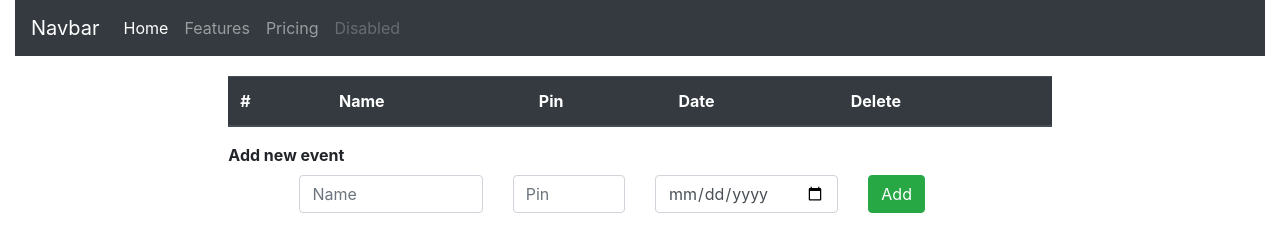
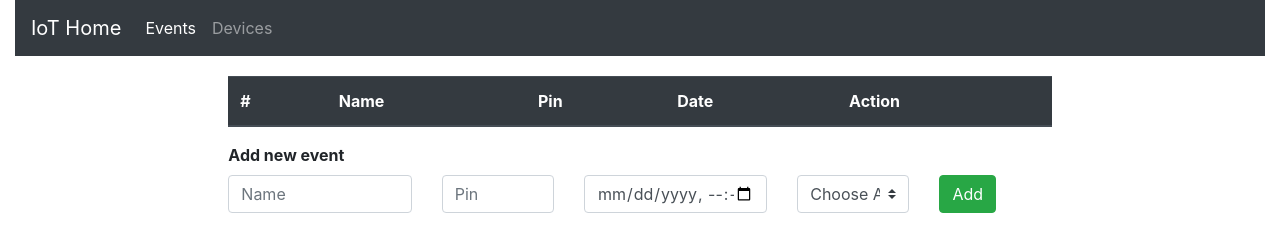
Before and after one commit to Patryk-Zygmunt/ESP8266-IoT, a website: page XP-Mock/index.html in a window 1280 px wide. Drawn offline with nearby package versions, Linux system fonts and the light colour scheme.

Commit message:
actions and responsive fix

```diff
--- a/XP-Mock/index.html
+++ b/XP-Mock/index.html
@@ -16,16 +16,14 @@
 
 <div class="container-fluid">
 <nav class="navbar navbar-expand-lg navbar-dark bg-dark">
-    <a class="navbar-brand" href="#">Navbar</a>
+    <a class="navbar-brand" href="#">IoT Home</a>
     <button class="navbar-toggler" type="button" data-toggle="collapse" data-target="#navbarNavAltMarkup" aria-controls="navbarNavAltMarkup" aria-expanded="false" aria-label="Toggle navigation">
         <span class="navbar-toggler-icon"></span>
     </button>
     <div class="collapse navbar-collapse" id="navbarNavAltMarkup">
         <div class="navbar-nav">
-            <a class="nav-item nav-link active" href="#">Home <span class="sr-only">(current)</span></a>
-            <a class="nav-item nav-link" href="#">Features</a>
-            <a class="nav-item nav-link" href="#">Pricing</a>
-            <a class="nav-item nav-link disabled" href="#" tabindex="-1" aria-disabled="true">Disabled</a>
+            <a class="nav-item nav-link active" href="#">Events <span class="sr-only">(current)</span></a>
+            <a class="nav-item nav-link" href="#">Devices</a>
         </div>
     </div>
 </nav>
@@ -39,7 +37,7 @@
             <th scope="col">Name</th>
             <th scope="col">Pin</th>
             <th scope="col">Date</th>
-            <th scope="col">Delete</th>
+            <th scope="col">Action</th>
         </tr>
         </thead>
         <tbody id="events">
@@ -50,17 +48,26 @@
             <label ><b>Add new event</b></label>
             <div class="row">
 
-                <div class="col offset-1">
+                <div class="col-md-3 col-sm-6">
 
                     <input type="text" class="form-control" name="thing" placeholder="Name">
                 </div>
-                <div class="col-2">
+                <div class="col-md-2 col-sm-6">
                     <input type="number" class="form-control" name="pin" placeholder="Pin">
                 </div>
-                <div class="col">
-                <input type="date" class="form-control" name="date"   placeholder="Date">
-            </div>
-                <div class="col">
+                <div class="col-md-3 col-sm-6">
+                <input type="datetime-local" class="form-control" name="date"   placeholder="Date">
+                </div>
+                    <div class="col-md-2 col-sm-6">
+                        <select class="custom-select custom-select-mb" name = "action">
+                            <option selected>Choose Action</option>
+                            <option value="Turn on">Turn on</option>
+                            <option value="Turn off">Turn off</option>
+                        </select>
+                    </div>
+
+            <!--<div class="row" style="margin-top: 10px">-->
+                <div class="col-md-2 offset-md-0 col-sm-3 offset-sm-10 ">
                     <button type="button" onclick="addEvent()"   class="btn btn-success">Add</button>
                 </div>
             </div>
--- a/XP-Mock/main.js
+++ b/XP-Mock/main.js
@@ -1,6 +1,7 @@
 
 function addEvent(){
     var event = Array.from($("#add-event").serializeArray())
+    console.log(event)
     axios.post(URL +'/scheduler',arrayToObject(event )).then(r=>insertTable(r.data))
 
 }
@@ -19,11 +20,12 @@ function insertTable(arr) {
         return {
             thing: res.thing,
             pin: res.pin,
-            date: moment(res.date, 'DD-MM-YYYY')
+            date: moment(res.date, 'DD-MM-YYYY'),
+            action: res.action
         }
     })
         .sort((a,b)=>a.date.valueOf()- b.date.valueOf())
-        .forEach((item,index)=>events.appendChild(createTableRow(item.thing,item.pin,item.date,index)))
+        .forEach((item,index)=>events.appendChild(createTableRow(item.thing,item.pin,item.date,item.action,index)))
 };
 
 
@@ -33,7 +35,7 @@ const deleteEvent = (name,date)=>[
     axios.delete(URL +'/scheduler',arrayToObject(event )).then(r=>insertTable(r.data))
 ]
 
-function createTableRow(name,pin,date,index) {
+function createTableRow(name,pin,date,action,index) {
     var frag = document.createDocumentFragment(),
         temp = document.createElement('tr');
     temp.innerHTML =
@@ -41,7 +43,7 @@ function createTableRow(name,pin,date,index) {
             <td>${name}</td>
             <td>${pin}</td>
             <td>${date.format('DD-MM-YYYY').toLocaleString()}</td>
-            <td><button type="button" class="btn btn-danger" onclick="deleteEvent('${name}','${pin}')">Delete</button></td>
+            <td><button type="button" class="btn btn-success" onclick="deleteEvent('${name}','${pin}')">${action}</button></td>
 `
     frag.appendChild(temp)
     return frag;
```
Also changed, not shown: XP-Mock/app.js (+8 -4 lines).
